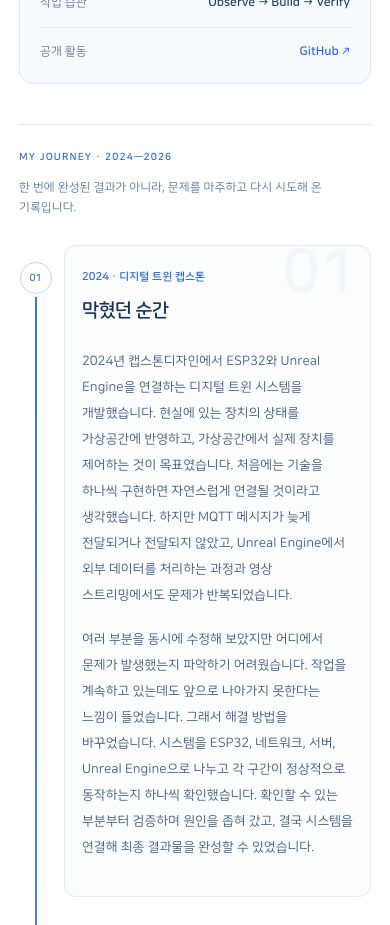
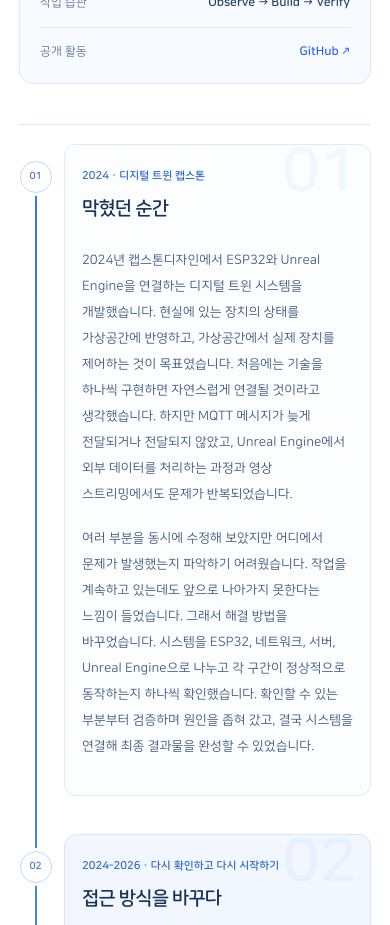
Before and after one commit to SuperNova080710/Trace, a Next.js app: page / in a window 390 px wide. Shown: the part 1620-2545 px from the top of the page. Built offline with nearby package versions, Linux system fonts and the light colour scheme.

Commit message:
style: 자기소개 타임라인 안내 영역 제거
- MY JOURNEY 제목과 안내 문구 제거
- 삭제한 영역의 기본 및 모바일 스타일 정리
- 타임라인의 장과 진행선 유지

```diff
--- a/src/app/globals.css
+++ b/src/app/globals.css
@@ -168,9 +168,6 @@ section[id] { scroll-margin-top: 85px; }
 .about-main .about-context { color: #657a99; font-size: 13px; line-height: 1.9; max-width: 580px; margin-top: 22px; }
 .approved-opening { max-width: 610px; }
 .approved-story { margin: 62px 0 0 130px; border-top: 1px solid var(--line); }
-.story-timeline-heading { display: flex; flex-wrap: wrap; align-items: center; justify-content: space-between; gap: 12px 26px; padding: 24px 0 20px; }
-.story-timeline-eyebrow { color: #2869b7; font-size: 10px; font-weight: 800; letter-spacing: .11em; }
-.story-timeline-heading p { color: #607b9c; font-size: 12px; margin: 0; line-height: 1.7; }
 .story-chapters { position: relative; isolation: isolate; }
 .story-chapters::before, .story-timeline-fill { position: absolute; z-index: 0; top: 60px; bottom: 75px; left: 31px; width: 2px; border-radius: 9px; pointer-events: none; }
 .story-chapters::before { content: ""; background: #d9e7f7; }
@@ -354,7 +351,6 @@ section[id] { scroll-margin-top: 85px; }
   .about-lead { font-size: 20px; }
   .approved-story { margin-top: 40px; }
   .story-chapters::before, .story-timeline-fill { left: 16px; top: 49px; bottom: 65px; }
-  .story-timeline-heading { padding-bottom: 8px; }
   .story-chapter { grid-template-columns: 33px minmax(0,1fr); gap: 12px; padding: 19px 0; }
   .story-chapter-number { padding-top: 17px; }
   .story-chapter-number span { width: 32px; height: 32px; font-size: 10px; border-width: 1px; box-shadow: 0 0 0 3px #fff; }
--- a/src/components/trace-lab.tsx
+++ b/src/components/trace-lab.tsx
@@ -362,10 +362,6 @@ export function TraceLab({ displayName, contactEmail, narrative }: Props) {
           </div>
 
           <div className="approved-story" aria-label="오리온의 자기소개 본문">
-            <div className="story-timeline-heading">
-              <span className="story-timeline-eyebrow">MY JOURNEY · 2024—2026</span>
-              <p>한 번에 완성된 결과가 아니라, 문제를 마주하고 다시 시도해 온 기록입니다.</p>
-            </div>
             <div className="story-chapters" ref={storyTimelineRef}>
               <span className="story-timeline-fill" aria-hidden="true" />
             {([
```
